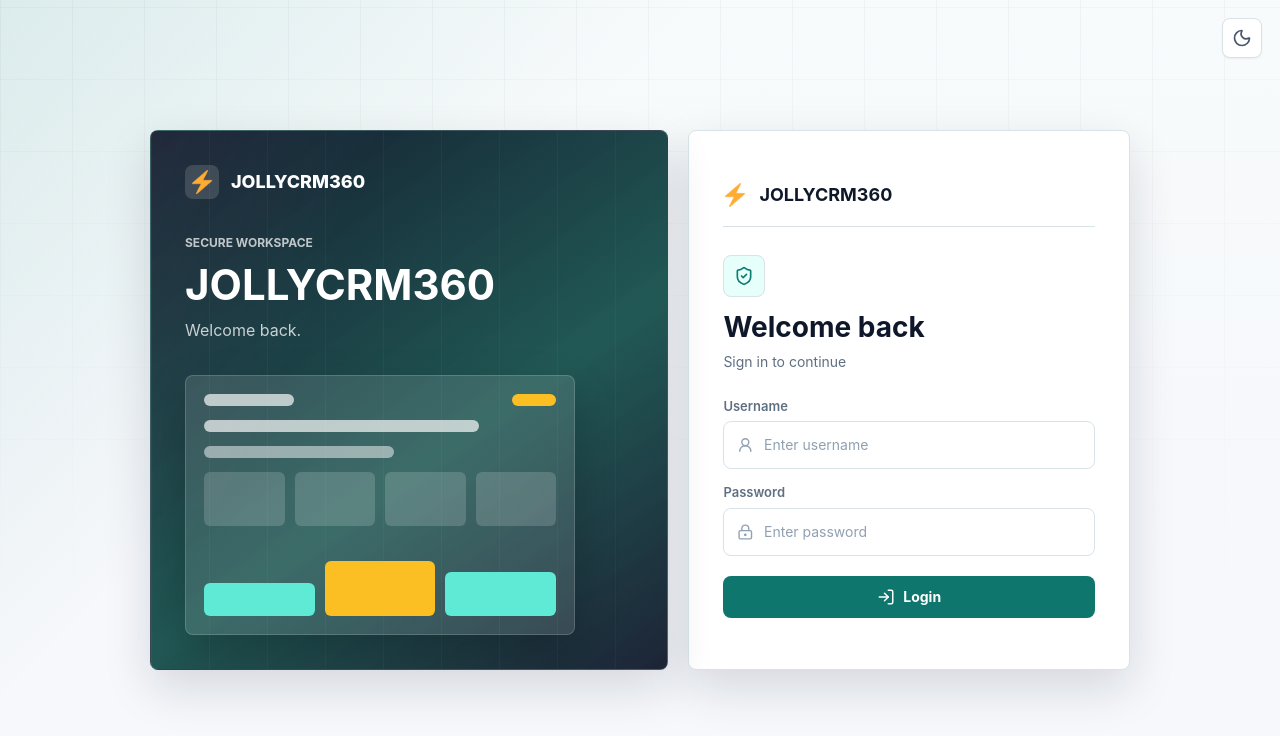
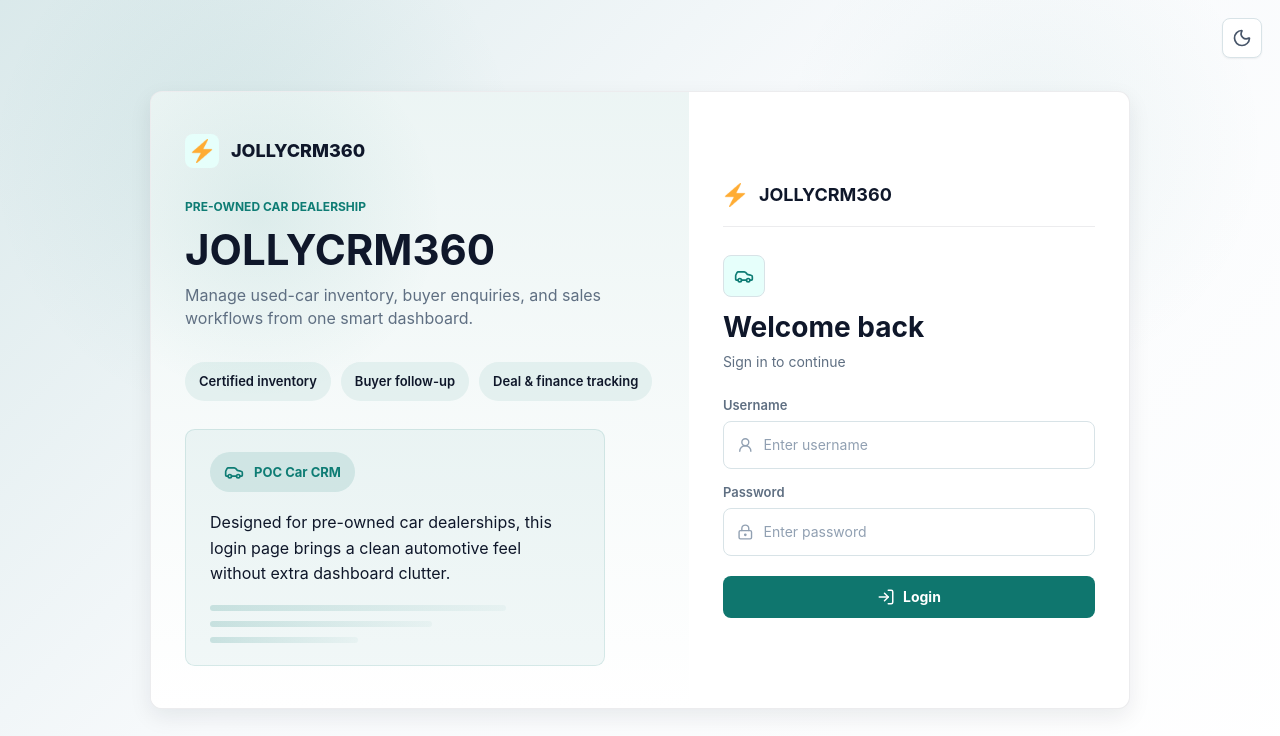
Before and after one commit to Harshangk/react_project, a React (Create React App) app: page /login in a window 1280 px wide. Shown: the top 736 px of the page. Built offline with nearby package versions, Linux system fonts and the light colour scheme.

Commit message:
UI changes

```diff
--- a/src/pages/auth/login.jsx
+++ b/src/pages/auth/login.jsx
@@ -1,7 +1,7 @@
 import React, { useState } from "react";
 import { useNavigate } from "react-router-dom";
 import { toast } from "react-toastify";
-import { LockKeyhole, LogIn, Moon, ShieldCheck, Sun, UserRound } from "lucide-react";
+import { LockKeyhole, LogIn, Moon, Sun, UserRound, Car } from "lucide-react";
 import { loginUser } from "../../api/authService";
 import appConfig from "../../config/appConfig";
 import { getPreferredTheme, toggleTheme as switchTheme } from "../../utils/theme";
@@ -65,25 +65,24 @@ function Login() {
                     </div>
 
                     <div className="login-showcase-copy">
-                        <span className="login-kicker">Secure workspace</span>
+                        <span className="login-kicker">Pre-owned car dealership</span>
                         <div className="login-showcase-title">{appConfig.appName}</div>
-                        <p>Welcome back.</p>
+                        <p>Manage used-car inventory, buyer enquiries, and sales workflows from one smart dashboard.</p>
                     </div>
 
-                    <div className="login-visual-card" aria-hidden="true">
-                        <div className="login-visual-top">
-                            <span />
-                            <span />
+                    <div className="login-showcase-features">
+                        <span>Certified inventory</span>
+                        <span>Buyer follow-up</span>
+                        <span>Deal & finance tracking</span>
                     </div>
-                        <div className="login-visual-line long" />
-                        <div className="login-visual-line medium" />
-                        <div className="login-visual-grid">
-                            <span />
-                            <span />
-                            <span />
-                            <span />
+
+                    <div className="login-showcase-panel" aria-hidden="true">
+                        <div className="login-showcase-badge">
+                            <Car size={20} />
+                            <span>POC Car CRM</span>
                         </div>
-                        <div className="login-visual-bars">
+                        <p className="login-showcase-copyline">Designed for pre-owned car dealerships, this login page brings a clean automotive feel without extra dashboard clutter.</p>
+                        <div className="login-showcase-road" aria-hidden="true">
                             <span />
                             <span />
                             <span />
@@ -91,8 +90,7 @@ function Login() {
                     </div>
                 </section>
 
-                <section className="login-panel" aria-label="Sign in form">
-                    <div className="card card--login">
+                <section className="login-panel card--login" aria-label="Sign in form">
                     <div className="login-brand">
                         <img src={appConfig.logo} alt={`${appConfig.appName} logo`} className="logo-img" />
                         <span>{appConfig.appName}</span>
@@ -100,7 +98,7 @@ function Login() {
 
                     <div className="login-heading">
                         <span className="login-heading-icon">
-                                <ShieldCheck size={20} />
+                            <Car size={20} />
                         </span>
                         <h1>Welcome back</h1>
                         <p>Sign in to continue</p>
@@ -152,7 +150,6 @@ function Login() {
                             {loading ? "Signing in..." : "Login"}
                         </button>
                     </form>
-                    </div>
                 </section>
             </main>
         </div>
--- a/src/styles/global.css
+++ b/src/styles/global.css
@@ -248,9 +248,7 @@ label,
     isolation: isolate;
     align-content: center;
     overflow: hidden;
-    background:
-        linear-gradient(135deg, rgba(14, 124, 116, 0.12), transparent 34%),
-        linear-gradient(180deg, var(--surface-muted) 0%, var(--bg-main) 56%, var(--bg-main) 100%);
+    background: linear-gradient(135deg, rgba(14, 124, 116, 0.12), rgba(248, 250, 252, 1) 45%, rgba(255, 255, 255, 1) 100%);
 }
 
 .login-page::before {
@@ -258,10 +256,8 @@ label,
     position: absolute;
     inset: 0;
     z-index: -1;
-    background:
-        repeating-linear-gradient(90deg, rgba(95, 111, 130, 0.08) 0 1px, transparent 1px 72px),
-        repeating-linear-gradient(0deg, rgba(95, 111, 130, 0.06) 0 1px, transparent 1px 72px);
-    mask-image: linear-gradient(180deg, rgba(0, 0, 0, 0.72), transparent 74%);
+    background: radial-gradient(circle at 20% 20%, rgba(14, 124, 116, 0.08), transparent 22%),
+        radial-gradient(circle at 80% 18%, rgba(14, 124, 116, 0.05), transparent 20%);
 }
 
 .login-shell {
@@ -269,9 +265,14 @@ label,
     z-index: 1;
     width: min(980px, 100%);
     display: grid;
-    grid-template-columns: minmax(0, 1.08fr) minmax(360px, 0.92fr);
-    gap: 20px;
+    grid-template-columns: minmax(0, 1.1fr) minmax(360px, 0.9fr);
+    gap: 0;
     align-items: stretch;
+    background: var(--surface);
+    border: 1px solid rgba(15, 23, 42, 0.08);
+    border-radius: calc(var(--radius) * 1.5);
+    box-shadow: var(--shadow-sm);
+    overflow: hidden;
 }
 
 .login-showcase,
@@ -286,23 +287,17 @@ label,
     flex-direction: column;
     justify-content: space-between;
     gap: 28px;
-    padding: 34px;
-    border: 1px solid rgba(255, 255, 255, 0.14);
-    border-radius: var(--radius);
-    background:
-        linear-gradient(145deg, rgba(15, 23, 42, 0.98) 0%, rgba(19, 78, 74, 0.94) 58%, rgba(24, 32, 50, 0.98) 100%);
-    color: #ffffff;
-    box-shadow: var(--shadow-md);
+    padding: 42px 34px;
+    background: linear-gradient(180deg, rgba(14, 124, 116, 0.08), rgba(255, 255, 255, 0.98));
+    color: var(--text-main);
 }
 
 .login-showcase::before {
     content: "";
     position: absolute;
     inset: 0;
-    background:
-        linear-gradient(115deg, rgba(255, 255, 255, 0.14), transparent 34%),
-        repeating-linear-gradient(90deg, rgba(255, 255, 255, 0.08) 0 1px, transparent 1px 58px);
-    opacity: 0.45;
+    background: radial-gradient(circle at 20% 20%, rgba(14, 124, 116, 0.12), transparent 28%);
+    opacity: 0.72;
     pointer-events: none;
 }
 
@@ -325,7 +320,8 @@ label,
     height: 34px;
     padding: 5px;
     border-radius: var(--radius);
-    background: rgba(255, 255, 255, 0.14);
+    background: var(--accent-soft);
+    color: var(--accent);
 }
 
 .login-showcase-copy {
@@ -335,14 +331,33 @@ label,
 .login-kicker {
     display: inline-flex;
     margin-bottom: 12px;
-    color: rgba(255, 255, 255, 0.72);
+    color: var(--accent);
     font-size: 12px;
     font-weight: 700;
     text-transform: uppercase;
 }
 
+.login-showcase-features {
+    display: flex;
+    flex-wrap: wrap;
+    gap: 10px;
+    margin-top: 4px;
+}
+
+.login-showcase-features span {
+    display: inline-flex;
+    align-items: center;
+    justify-content: center;
+    padding: 10px 14px;
+    border-radius: 999px;
+    background: rgba(14, 124, 116, 0.08);
+    color: var(--text-main);
+    font-size: 13px;
+    font-weight: 600;
+}
+
 .login-showcase-title {
-    color: #ffffff;
+    color: var(--text-main);
     font-size: 42px;
     font-weight: 750;
     line-height: 1.05;
@@ -350,40 +365,62 @@ label,
 
 .login-showcase-copy p {
     margin-top: 12px;
-    color: rgba(255, 255, 255, 0.76);
+    color: var(--text-muted);
     font-size: 16px;
 }
 
-.login-visual-card {
-    width: min(390px, 100%);
+.login-showcase-panel {
+    width: min(420px, 100%);
     display: flex;
     flex-direction: column;
-    gap: 14px;
-    padding: 18px;
-    border: 1px solid rgba(255, 255, 255, 0.16);
-    border-radius: var(--radius);
-    background: rgba(255, 255, 255, 0.12);
-    box-shadow: 0 18px 44px rgba(0, 0, 0, 0.22);
-}
-
-.login-visual-top,
-.login-visual-grid,
-.login-visual-bars {
-    display: flex;
+    gap: 18px;
+    padding: 22px 24px;
+    border-radius: calc(var(--radius) * 1.2);
+    background: rgba(14, 124, 116, 0.05);
+    border: 1px solid rgba(14, 124, 116, 0.12);
+}
+
+.login-showcase-badge {
+    display: inline-flex;
+    align-items: center;
     gap: 10px;
-}
-
-.login-visual-top {
-    justify-content: space-between;
-}
-
-.login-visual-top span,
-.login-visual-line,
-.login-visual-grid span,
-.login-visual-bars span {
-    display: block;
-    border-radius: 6px;
-    background: rgba(255, 255, 255, 0.68);
+    padding: 10px 14px;
+    border-radius: 999px;
+    background: rgba(14, 124, 116, 0.12);
+    color: var(--accent);
+    font-size: 13px;
+    font-weight: 700;
+    width: fit-content;
+}
+
+.login-showcase-copyline {
+    margin: 0;
+    color: var(--text-main);
+    font-size: 16px;
+    line-height: 1.6;
+}
+
+.login-showcase-road {
+    display: grid;
+    gap: 10px;
+}
+
+.login-showcase-road span {
+    height: 6px;
+    border-radius: 999px;
+    background: linear-gradient(90deg, rgba(14, 124, 116, 0.18), rgba(14, 124, 116, 0.04));
+}
+
+.login-showcase-road span:nth-child(1) {
+    width: 80%;
+}
+
+.login-showcase-road span:nth-child(2) {
+    width: 60%;
+}
+
+.login-showcase-road span:nth-child(3) {
+    width: 40%;
 }
 
 .login-visual-top span:first-child {
@@ -744,9 +781,10 @@ label,
     display: flex;
     flex-direction: column;
     justify-content: center;
-    padding: 34px;
-    border-color: var(--border-color);
-    box-shadow: var(--shadow-md);
+    padding: 42px 34px;
+    border: none;
+    box-shadow: none;
+    background: transparent;
 }
 
 .card--full {
@@ -761,7 +799,7 @@ label,
     min-width: 0;
     margin-bottom: 28px;
     padding-bottom: 18px;
-    border-bottom: 1px solid var(--border-color);
+    border-bottom: 1px solid rgba(15, 23, 42, 0.08);
     color: var(--text-main);
     font-size: 18px;
     font-weight: 750;
```
Lines whose indentation alone changed are shown as unchanged.
